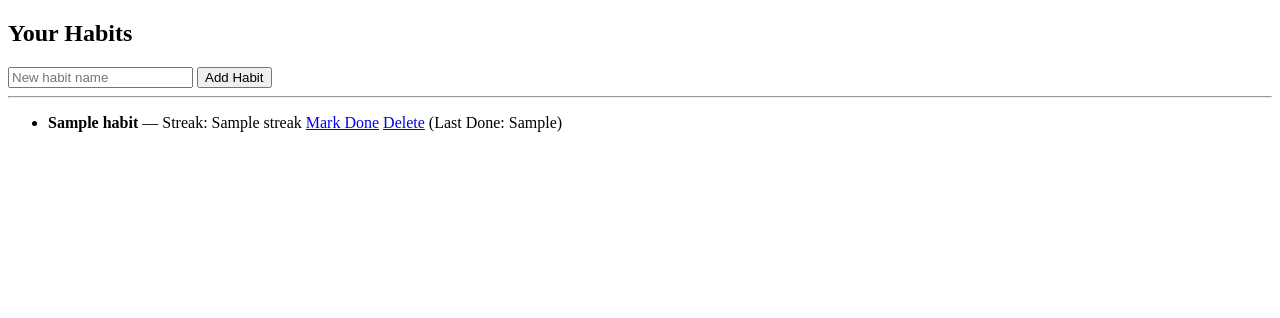
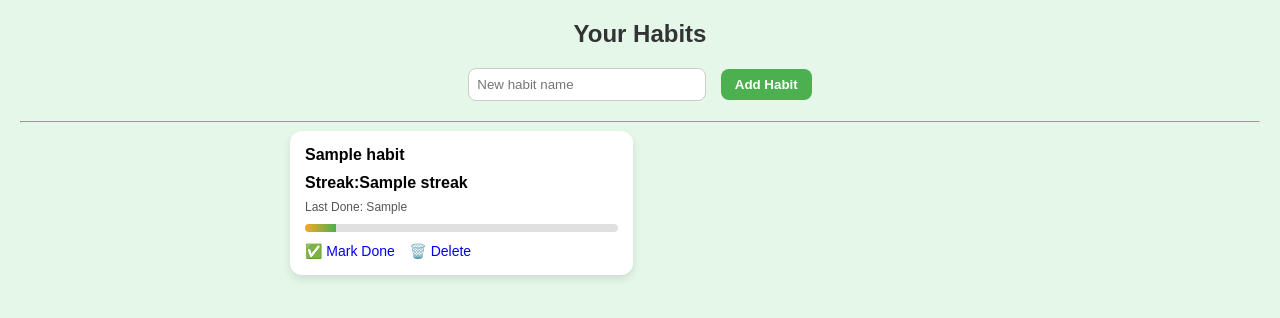
Before and after one commit to ShriyanshuKapsime/TyroZen, a Flask app: template app/templates/habits.html in a window 1280 px wide. Shown: the top 318 px of the page. Run offline with Flask 3, Linux system fonts and the light colour scheme; the template is opened without the code that fills it: most values are stand-ins (such as "Sample title", 1, 10 or a date in 2020).

Commit message:
habits css

```diff
--- a/app/app.py
+++ b/app/app.py
@@ -314,29 +314,38 @@ def budget():
                            category_totals=category_totals)
 
 # --------- Habit Tracker -----------------------
+# --------- Habit Tracker -----------------------
+# ------------------ Habit Tracker ------------------
 @app.route("/habits", methods=["GET", "POST"])
 def habits():
     if "user" not in session:
-        return redirect("/")
+        return redirect("/login")  # or "/" depending on your app
     email = session["user"]["email"]
     data = load_user_data(email)
 
+    # Add new habit
     if request.method == "POST" and request.form.get("form_type") == "add_habit":
         name = request.form.get("habit_name", "").strip()
         if name:
-            data.setdefault("habits", []).append({"name": name, "streak": 0, "last_done": None})
+            data.setdefault("habits", []).append({
+                "name": name,
+                "streak": 0,
+                "last_done": None
+            })
             save_user_data(email, data)
         return redirect("/habits")
 
     return render_template("habits.html", habits=data.get("habits", []))
 
+
 @app.route("/habit/done/<int:index>")
 def habit_done(index):
     if "user" not in session:
-        return redirect("/")
+        return redirect("/login")
     email = session["user"]["email"]
     data = load_user_data(email)
     habits = data.get("habits", [])
+
     if 0 <= index < len(habits):
         habit = habits[index]
         today = date.today()
@@ -346,27 +355,34 @@ def habit_done(index):
                 last = date.fromisoformat(habit["last_done"])
             except:
                 last = None
-        # already done today?
-        if habit.get("last_done") == str(date.today()):
+
+        # Already done today?
+        if habit.get("last_done") == str(today):
             return redirect("/habits")
-        # if done yesterday -> increment
+
+        # Increment streak if yesterday done, else reset
         if last and (today.toordinal() - last.toordinal() == 1):
             habit["streak"] = habit.get("streak", 0) + 1
         else:
             habit["streak"] = 1
+
         habit["last_done"] = str(today)
         save_user_data(email, data)
+
     return redirect("/habits")
+
 
 @app.route("/habit/delete/<int:index>")
 def habit_delete(index):
     if "user" not in session:
-        return redirect("/")
+        return redirect("/login")
     email = session["user"]["email"]
     data = load_user_data(email)
+
     if 0 <= index < len(data.get("habits", [])):
         data["habits"].pop(index)
         save_user_data(email, data)
+
     return redirect("/habits")
 
 # --------- Todo -------------------------------
--- /dev/null
+++ b/app/static/habits.css
@@ -0,0 +1,146 @@
+body {
+    font-family: 'Arial', sans-serif;
+    background-color: #e4f7e9;
+    margin: 20px;
+}
+
+h2 {
+    text-align: center;
+    color: #333;
+    margin-bottom: 20px;
+}
+
+form {
+    text-align: center;
+    margin-bottom: 20px;
+}
+
+input[type=text] {
+    padding: 8px;
+    width: 220px;
+    border-radius: 8px;
+    border: 1px solid #ccc;
+    margin-right: 10px;
+    outline: none;
+    transition: border 0.2s;
+}
+
+input[type=text]:focus {
+    border-color: #4CAF50;
+}
+
+button {
+    padding: 8px 14px;
+    border-radius: 8px;
+    border: none;
+    background-color: #4CAF50;
+    color: white;
+    font-weight: bold;
+    cursor: pointer;
+    transition: background 0.3s, transform 0.2s;
+}
+
+button:hover {
+    background-color: #45a049;
+    transform: scale(1.05);
+}
+
+/* Grid for 2 cards per row */
+.habit-list {
+    display: grid;
+    grid-template-columns: repeat(2, 1fr);
+    gap: 15px;
+    max-width: 700px;
+    margin: 0 auto;
+}
+
+/* Card styling */
+.habit-card {
+    background: #fff;
+    border-radius: 12px;
+    padding: 15px;
+    box-shadow: 0 4px 8px rgba(0,0,0,0.1);
+    transition: transform 0.2s, box-shadow 0.2s;
+    opacity: 0;
+    animation: fadeIn 0.5s forwards;
+}
+
+.habit-card:hover {
+    transform: translateY(-5px);
+    box-shadow: 0 8px 20px rgba(0,0,0,0.2);
+}
+
+.habit-name {
+    font-weight: bold;
+    font-size: 16px;
+    margin-bottom: 10px;
+}
+
+.streak-container {
+    display: flex;
+    align-items: center;
+    margin-bottom: 8px;
+    font-weight: bold;
+}
+
+.streak-fire {
+    margin-left: 5px;
+    color: #ff4500;
+    transition: transform 0.3s;
+}
+
+.last-done {
+    font-size: 12px;
+    color: #555;
+    margin-bottom: 10px;
+}
+
+.progress-bar {
+    background: #e0e0e0;
+    border-radius: 8px;
+    height: 8px;
+    margin-bottom: 10px;
+    overflow: hidden;
+}
+
+.progress-fill {
+    background: linear-gradient(90deg, #f9a825, #4CAF50);
+    height: 100%;
+    width: 0;
+    transition: width 0.8s ease-in-out;
+}
+
+.card-buttons a {
+    text-decoration: none;
+    margin-right: 10px;
+    font-size: 14px;
+    transition: transform 0.2s;
+}
+
+.card-buttons a:hover {
+    transform: scale(1.1);
+}
+
+@keyframes fadeIn {
+    to { opacity: 1; }
+}
+
+.done-animation {
+    animation: pop 0.5s ease;
+    transform: scale(1.3);
+    color: #4CAF50 !important;
+}
+
+@keyframes pop {
+    0% { transform: scale(1); }
+    50% { transform: scale(1.4); }
+    100% { transform: scale(1); }
+}
+
+/* Responsive */
+@media(max-width: 600px){
+    .habit-list {
+        grid-template-columns: 1fr;
+        gap: 10px;
+    }
+}
--- a/app/templates/habits.html
+++ b/app/templates/habits.html
@@ -1,7 +1,9 @@
 <!DOCTYPE html>
-<html>
+<html lang="en">
 <head>
-    <title>Habit Tracker</title>
+<meta charset="UTF-8">
+<title>Habit Tracker</title>
+<link rel="stylesheet" href="{{ url_for('static', filename='habits.css') }}">
 </head>
 <body>
 
@@ -17,21 +19,61 @@
 <hr>
 
 <!-- Habit List -->
-<ul>
+<div class="habit-list">
     {% for h in habits %}
-        <li>
-            <strong>{{ h.name }}</strong>
-            — Streak: {{ h.streak }}
+        <div class="habit-card" data-streak="{{ h.streak }}">
+            <div class="habit-name">{{ h.name }}</div>
+            <div class="streak-container">
+                <div class="streak-label">Streak:</div>
+                <div class="streak-count">{{ h.streak }}</div>
+                <span class="streak-fire">{% if h.streak >= 1 %}🔥{% endif %}</span>
+            </div>
+            {% if h.last_done %}
+                <div class="last-done">Last Done: {{ h.last_done }}</div>
+            {% endif %}
+            <div class="progress-bar">
+                <div class="progress-fill" style="width: {{ h.streak * 10 }}%;"></div>
+            </div>
+            <div class="card-buttons">
+                <a href="/habit/done/{{ loop.index0 }}" class="mark-done">✅ Mark Done</a>
+                <a href="/habit/delete/{{ loop.index0 }}" class="delete-habit">🗑️ Delete</a>
+            </div>
+        </div>
+    {% endfor %}
+</div>
 
-            <a href="/habit/done/{{ loop.index0 }}">Mark Done</a>
-            <a href="/habit/delete/{{ loop.index0 }}">Delete</a>
+<script>
+// Confirm delete
+document.querySelectorAll('.delete-habit').forEach(btn => {
+    btn.addEventListener('click', function(e) {
+        if(!confirm('Are you sure you want to delete this habit?')) e.preventDefault();
+    });
+});
 
-            {% if h.last_done %}
-                (Last Done: {{ h.last_done }})
-            {% endif %}
-        </li>
-    {% endfor %}
-</ul>
+// Animate streak/fire
+document.querySelectorAll('.mark-done').forEach(btn => {
+    btn.addEventListener('click', function() {
+        const card = this.closest('.habit-card');
+        const streakCount = card.querySelector('.streak-count');
+        const fire = card.querySelector('.streak-fire');
+        streakCount.classList.add('done-animation');
+        fire.classList.add('done-animation');
+        setTimeout(() => {
+            streakCount.classList.remove('done-animation');
+            fire.classList.remove('done-animation');
+        }, 500);
+    });
+});
+
+// Animate progress bars
+window.addEventListener('load', () => {
+    document.querySelectorAll('.progress-fill').forEach(bar => {
+        const width = bar.style.width;
+        bar.style.width = '0';
+        setTimeout(() => { bar.style.width = width; }, 100);
+    });
+});
+</script>
 
 </body>
 </html>
```
Also changed, not shown: app/data/users/krishjaiswal530_at_gmail_dot_com.json (+12 -1 lines).
